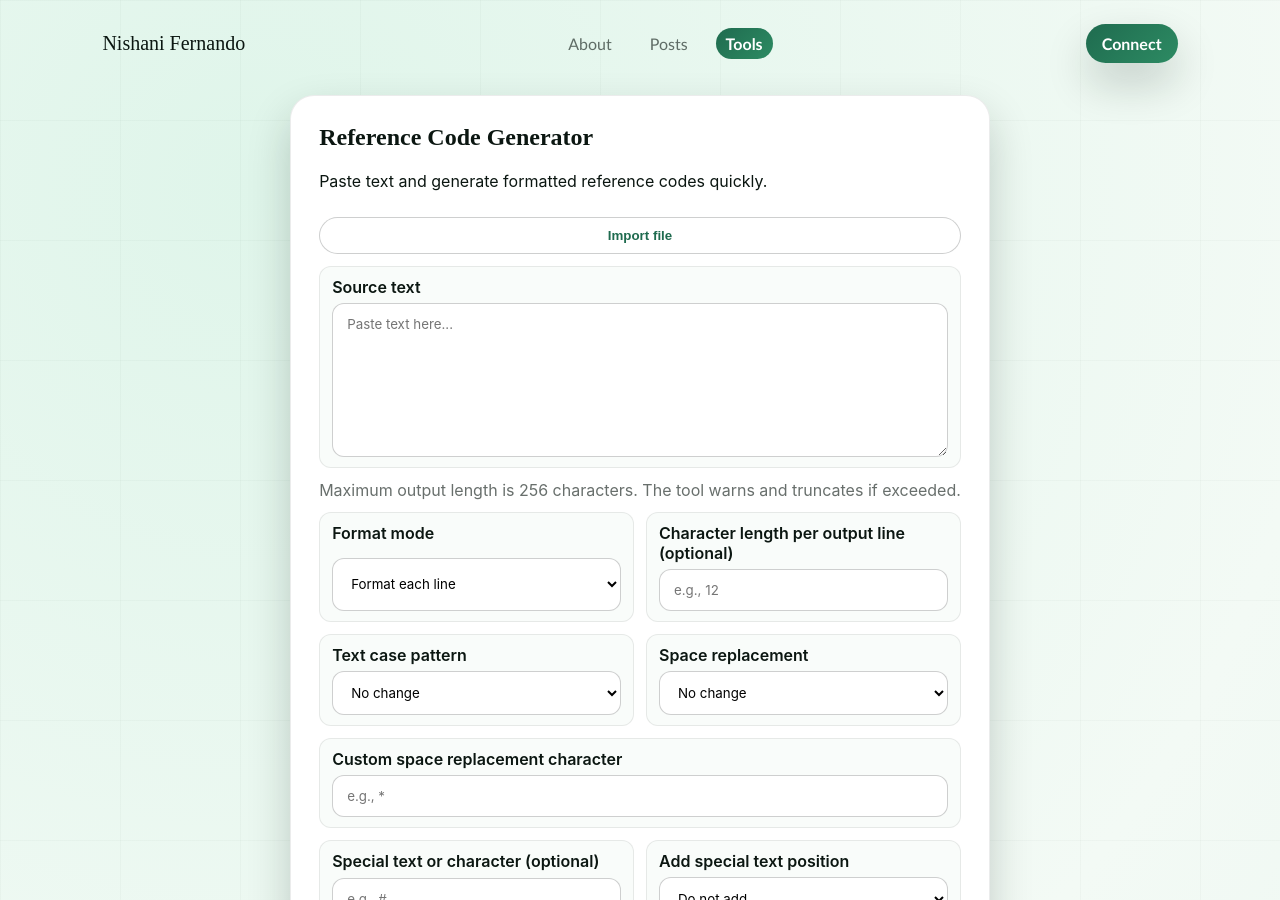
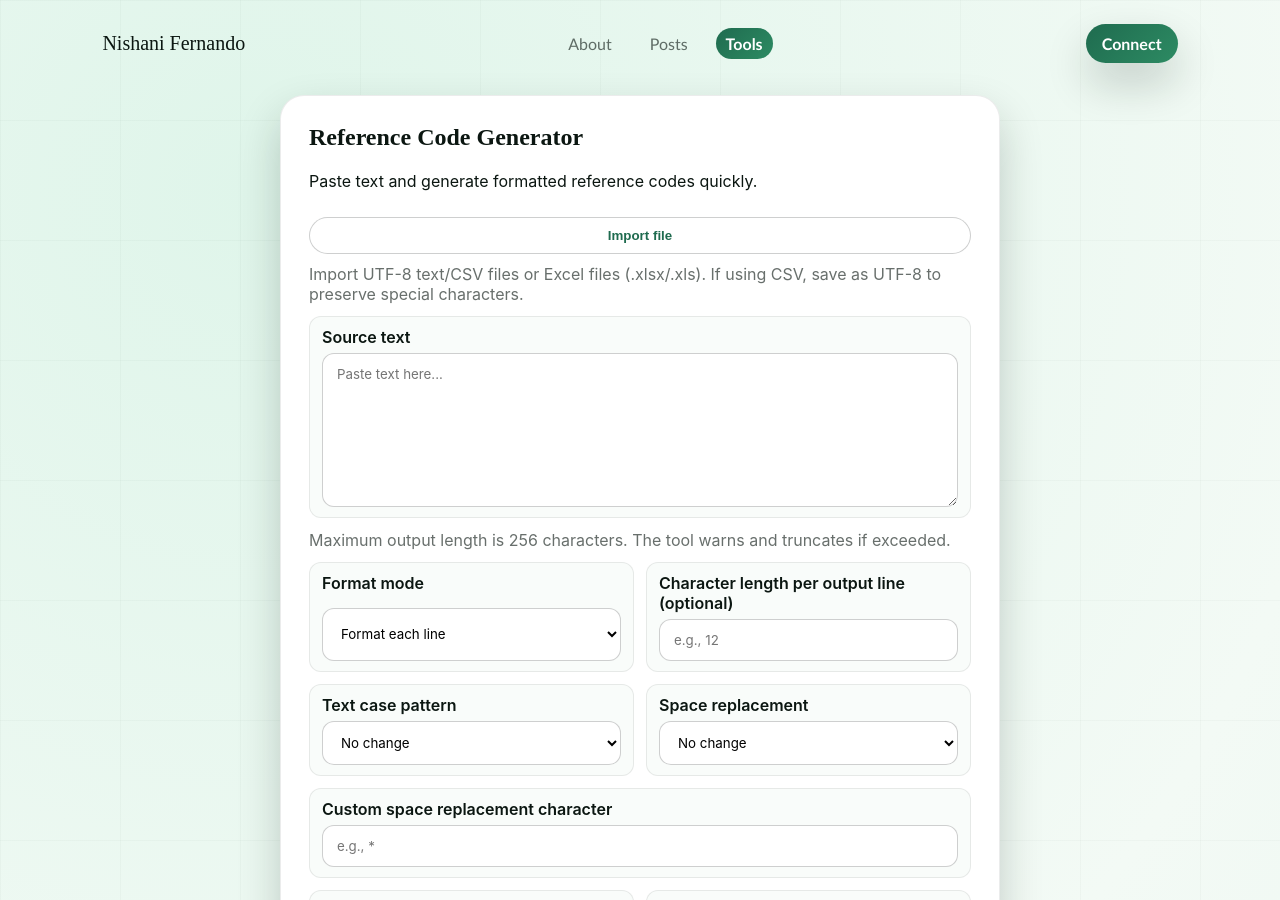
Before and after one commit to nishanif/nishanif.github.io, a Jekyll site: the page built from tools/reference_code_generator.html, in a window 1280 px wide and 900 px high. Built offline with Jekyll 4.4.1, drawn with Linux system fonts in a browser that asks for light colours; some of the changed lines change nothing that is shown.

Commit message:
Add UTF-8/Excel import options with user guidance

```diff
--- a/tools/reference_code_generator.html
+++ b/tools/reference_code_generator.html
@@ -10,8 +10,9 @@
     </div>
     <div class="tool-body">
         <div class="form-actions">
-            <input id="sourceFileInput" type="file" accept=".txt,.csv,.json,.md,.log,text/*" hidden>
+            <input id="sourceFileInput" type="file" accept=".txt,.csv,.json,.md,.log,.xls,.xlsx,text/*" hidden>
             <button id="importFile" type="button" class="secondary">Import file</button>
+            <p class="muted">Import UTF-8 text/CSV files or Excel files (.xlsx/.xls). If using CSV, save as UTF-8 to preserve special characters.</p>
         </div>
 
         <label class="form-control">
@@ -123,4 +124,5 @@
     </div>
 </section>
 
+<script src="https://cdn.jsdelivr.net/npm/xlsx@0.18.5/dist/xlsx.full.min.js"></script>
 <script src="{{ "/tools/text-format-converter.js" | relative_url }}"></script>
--- a/tools/text-format-converter.js
+++ b/tools/text-format-converter.js
@@ -45,6 +45,62 @@
 
     const baseName = importedSourceFileName.slice(0, extensionIndex);
     return `${baseName}-formatted.txt`;
+}
+
+function getLowerExtension(fileName) {
+    const dotIndex = fileName.lastIndexOf(".");
+    if (dotIndex < 0) {
+        return "";
+    }
+
+    return fileName.slice(dotIndex).toLowerCase();
+}
+
+function isSpreadsheetExtension(extension) {
+    return extension === ".xlsx" || extension === ".xls";
+}
+
+function convertSpreadsheetRowsToLines(rows) {
+    return rows
+        .map((row) => row.map((cell) => String(cell).trim()).filter((cell) => cell !== "").join(" "))
+        .filter((line) => line !== "")
+        .join("\n");
+}
+
+async function readImportedFileAsText(file) {
+    const extension = getLowerExtension(file.name);
+    if (!isSpreadsheetExtension(extension)) {
+        return {
+            text: await file.text(),
+            sourceKind: "text",
+        };
+    }
+
+    if (typeof XLSX === "undefined") {
+        throw new Error("XLSX parser is unavailable.");
+    }
+
+    const fileBuffer = await file.arrayBuffer();
+    const workbook = XLSX.read(fileBuffer, { type: "array" });
+    const firstSheetName = workbook.SheetNames[0];
+    if (!firstSheetName) {
+        return {
+            text: "",
+            sourceKind: "spreadsheet",
+        };
+    }
+
+    const firstSheet = workbook.Sheets[firstSheetName];
+    const rows = XLSX.utils.sheet_to_json(firstSheet, {
+        header: 1,
+        raw: false,
+        defval: "",
+    });
+
+    return {
+        text: convertSpreadsheetRowsToLines(rows),
+        sourceKind: "spreadsheet",
+    };
 }
 
 function decodeEscapes(value) {
@@ -448,14 +504,19 @@
     }
 
     try {
-        const fileText = await file.text();
+        const importResult = await readImportedFileAsText(file);
+        const fileText = importResult.text;
         sourceTextInput.value = fileText;
         importedSourceFileName = file.name;
-        setStatus(`Imported ${file.name}. Set your options and click "Format text".`);
+        if (importResult.sourceKind === "spreadsheet") {
+            setStatus(`Imported ${file.name} (first sheet). Set your options and click "Format text".`);
+        } else {
+            setStatus(`Imported ${file.name}. Set your options and click "Format text".`);
+        }
         setLengthSummary("");
         sourceTextInput.focus();
     } catch (error) {
-        setStatus("File import failed. Please try another file.");
+        setStatus("File import failed. Use UTF-8 text/CSV or a valid Excel file (.xlsx/.xls).");
     } finally {
         sourceFileInput.value = "";
     }
```
